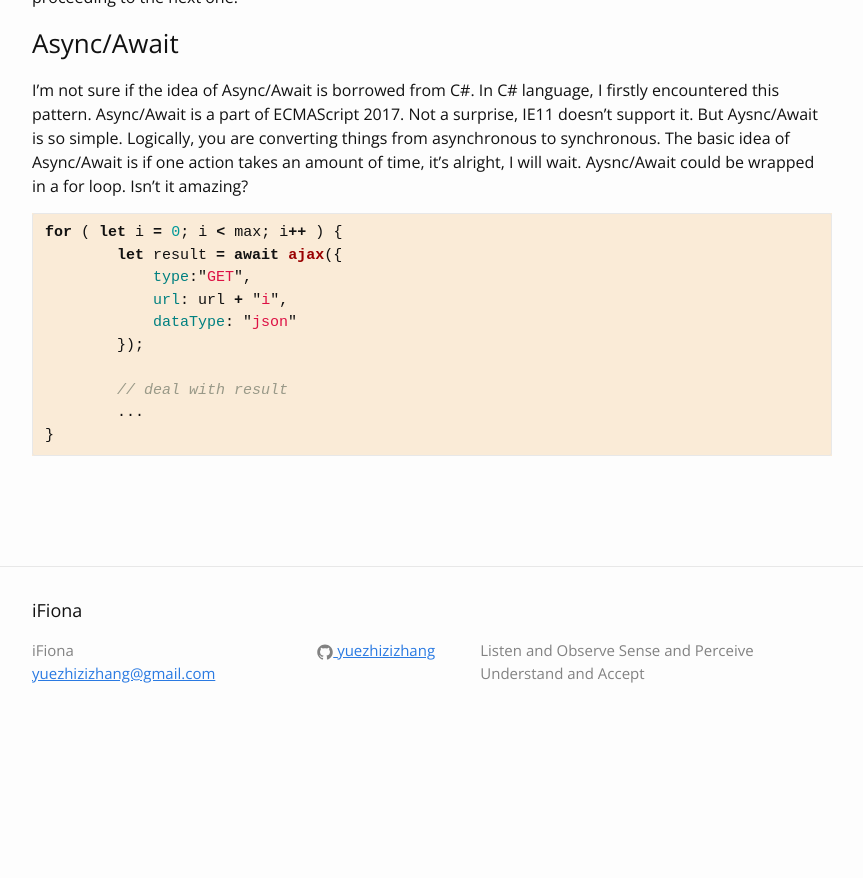
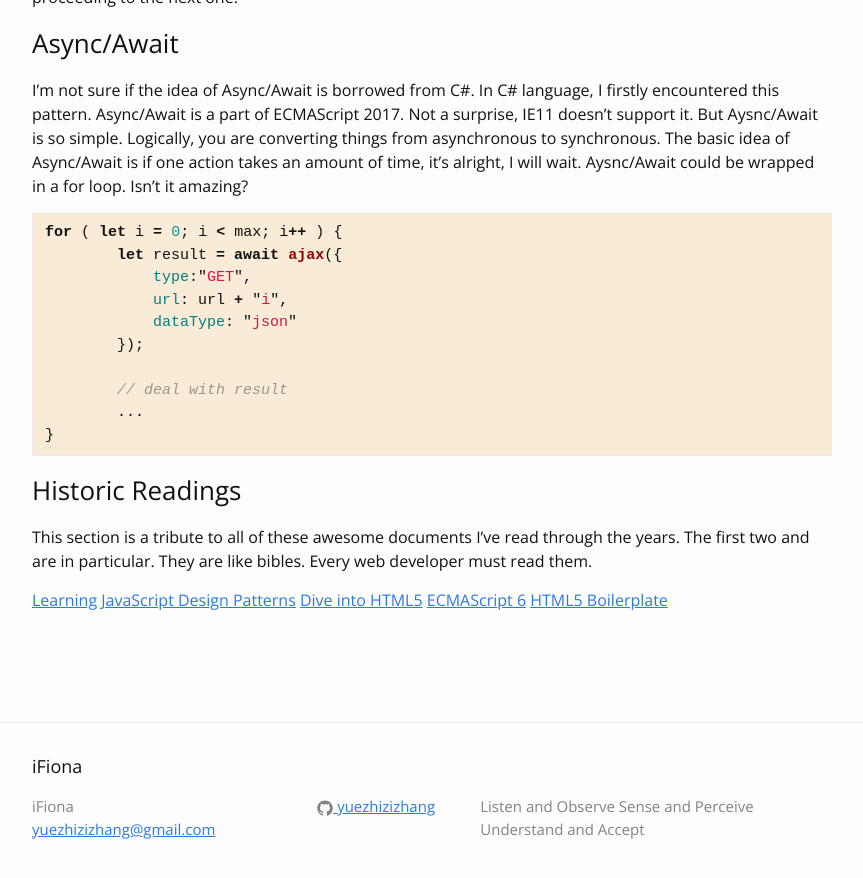
Before and after one commit to yuezhizizhang/yuezhizizhang.github.io, a Jekyll site: the page built from _posts/2018-09-05-asynchronous-callback-callback-promise-asyncawait.markdown, in a window 1280 px wide and 900 px high, scrolled down 1636 px. Shown: the top 878 px of the window, without its empty margins (208-1071 px from the left). Built offline with Jekyll 4.4.1, drawn with Linux system fonts in a browser that asks for light colours; some web fonts are replaced; before the commit the page ends 2380 px from its top, so only the background shows below that.

Commit message:
Add a section

````diff
--- a/_posts/2018-09-05-asynchronous-callback-callback-promise-asyncawait.markdown
+++ b/_posts/2018-09-05-asynchronous-callback-callback-promise-asyncawait.markdown
@@ -66,3 +66,12 @@ for ( let i = 0; i < max; i++ ) {
 	...
 }
 ```
+
+### Historic Readings
+
+This section is a tribute to all of these awesome documents I've read through the years. The first two <Learning JavaScript Design Patterns> and <Dive into HTML5> are in particular. They are like bibles. Every web developer must read them.
+
+[Learning JavaScript Design Patterns](https://addyosmani.com/resources/essentialjsdesignpatterns/book/)
+[Dive into HTML5](http://diveinto.html5doctor.com/)
+[ECMAScript 6](http://es6-features.org)
+[HTML5 Boilerplate](https://html5boilerplate.com/)
````
